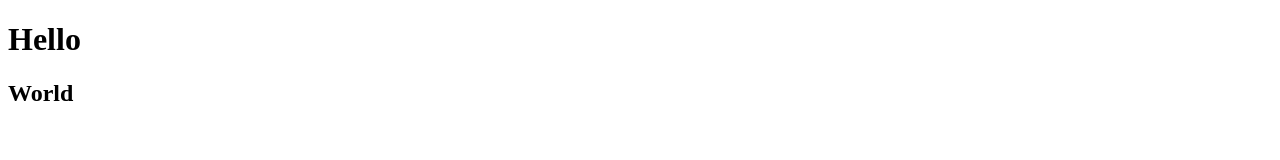
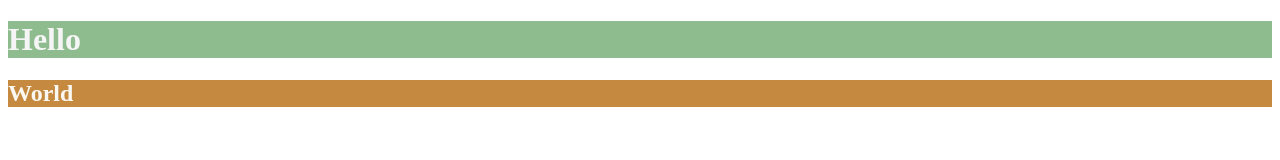
Before and after one commit to xTatertot/Web-Development-Projects, a plain HTML site: page 6.0 CSS Colors/index.html in a window 1280 px wide. Drawn offline with Linux system fonts and the light colour scheme.

Commit message:
completed challenge

```diff
--- a/6.0 CSS Colors/index.html
+++ b/6.0 CSS Colors/index.html
@@ -5,6 +5,19 @@
   <meta charset="UTF-8">
   <title>Colors</title>
   <style>
+    background-color {
+      color: antiquewhite;
+    }
+
+    h1 {
+      color: whitesmoke;
+      background-color: darkseagreen;
+    }
+
+    h2 {
+      color: #FAF8F1;
+      background-color: #C58940;
+    }
   /* Write your CSS code here. */
     /* 1. Make the background of the webpage "antiquewhite"
     2. Make the h1 "whitesmoke"
```
